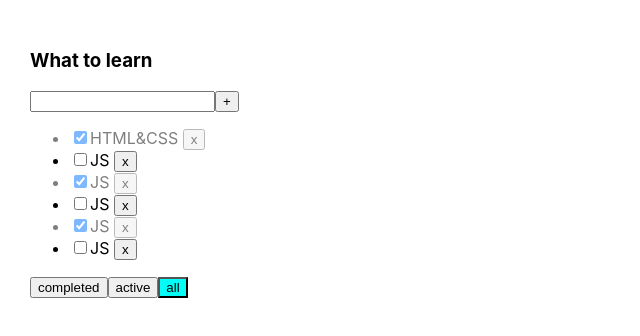
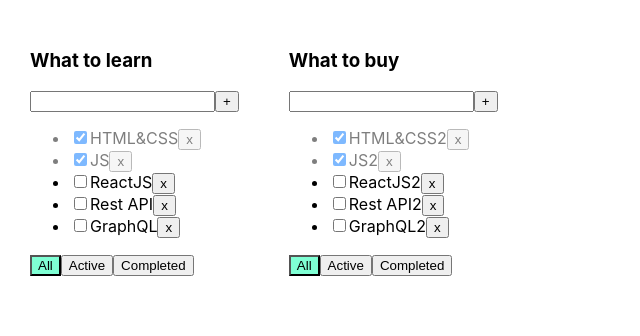
Before and after one commit to DavidPoshelyk/Todolist, a React (Create React App) app: page / in a window 1280 px wide. Shown: the top 336 px of the page, without its empty margins (0-640 px from the left). Built offline with nearby package versions, Linux system fonts and the light colour scheme.

Commit message:
Merge remote-tracking branch 'origin/main'

```diff
--- a/src/App.css
+++ b/src/App.css
@@ -6,13 +6,19 @@
 .App > div {
   margin-right: 50px;
 }
+
+.error {
+  border: red 1px solid;
+}
+
+.error-message {
+  color: red;
+}
+
+.active-filter {
+  background-color: aquamarine;
+}
+
 .is-done {
   opacity: 0.5;
 }
-.active{
-  background-color: #00fff7;
-}
-.error{
-  outline: none;
-  border-color: red;
-}
--- a/src/App.tsx
+++ b/src/App.tsx
@@ -1,77 +1,95 @@
 import React, {useState} from 'react';
+import './App.css';
+import {Todolist} from './Todolist';
 import {v1} from 'uuid';
-import './App.css';
-import {TodoList} from "./TodoList";
 
-
-export type  FilterType = 'all' | 'completed' | 'active'
-
-export type TaskType = {
-    id: string
+export type FilterValuesType = "all" | "active" | "completed";
+export type todolistsType = {
+    id:string
     title: string
-    isDone: boolean
+    filter:FilterValuesType
 }
-
 function App() {
 
 
+    let todolistID1=v1();
+    let todolistID2=v1();
 
-    let [tasks, setTasks] = useState<Array<TaskType>>([
-        {id: v1(), title: "HTML&CSS", isDone: true},
-        {id: v1(), title: "JS", isDone: false},
-        {id: v1(), title: "JS", isDone: true},
-        {id: v1(), title: "JS", isDone: false},
-        {id: v1(), title: "JS", isDone: true},
-        {id: v1(), title: "JS", isDone: false},
-    ]);
-    const [filter, setFilter] = useState<FilterType>('all')
-    const RemoveTask = (taskId: string) => {
-        let tasks01 = tasks.filter(t => t.id !== taskId)
-        setTasks(tasks01)
-    }
-    const ChangeFilter = (value: FilterType) => {
-        setFilter(value);
+    let [todolists, setTodolists] = useState<Array<todolistsType>>([
+        {id: todolistID1, title: 'What to learn', filter: 'all'},
+        {id: todolistID2, title: 'What to buy', filter: 'all'},
+    ])
+
+    let [tasks, setTasks] = useState({
+        [todolistID1]:[
+            {id: v1(), title: "HTML&CSS", isDone: true},
+            {id: v1(), title: "JS", isDone: true},
+            {id: v1(), title: "ReactJS", isDone: false},
+            {id: v1(), title: "Rest API", isDone: false},
+            {id: v1(), title: "GraphQL", isDone: false},
+        ],
+        [todolistID2]:[
+            {id: v1(), title: "HTML&CSS2", isDone: true},
+            {id: v1(), title: "JS2", isDone: true},
+            {id: v1(), title: "ReactJS2", isDone: false},
+            {id: v1(), title: "Rest API2", isDone: false},
+            {id: v1(), title: "GraphQL2", isDone: false},
+        ]
+    });
+
+
+
+    function removeTask(todolistID:string, id: string) {
+        setTasks({...tasks, [todolistID]:tasks[todolistID].filter(t=> t.id !== id)})
     }
 
-    const changeTaskStatus = (taskID:string, isDone: boolean) => {
-        const updatedTasks = tasks.map(t => t.id === taskID ? {...t,isDone: isDone}:t)
-        setTasks(updatedTasks)
+    function addTask( todolistID:string, title: string) {
+      let newtasks = {id:v1(), title:title, isDone:false}
+        setTasks({...tasks,[todolistID]:[newtasks,...tasks[todolistID]]})
     }
 
-    const AddTask = (NewTaskTitle: string) => {
+    function changeStatus(todolistID:string, taskId: string, isDone: boolean) {
+        setTasks({...tasks,[todolistID]:tasks[todolistID].map(t => (t.id === taskId ? {...t, isDone: isDone} :t))});
+    }
 
-        const NewTask: TaskType = {
-            id: v1(),
-            title: NewTaskTitle,
-            isDone: false
-        }
-        setTasks([NewTask, ...tasks])
-    }
-    let tasksFortodolist = tasks;
-    if (filter === "completed") {
-        tasksFortodolist = tasks.filter(t => t.isDone === true);
-    }
-    if (filter === "active") {
-        tasksFortodolist = tasks.filter(t => t.isDone === false);
+
+
+
+    function changeFilter(todolostID: string, value: FilterValuesType) {
+         setTodolists(todolists.map(m=> m.id === todolostID? {...m,filter:value}:m))
+
     }
 
 
     return (
         <div className="App">
-            <TodoList
-                title="What to learn"
-                addTask={AddTask}
-                removetask={RemoveTask}
-                task={tasksFortodolist}
-                changeFilter={ChangeFilter}
-                filter={filter}
-                changeTaskStatus={changeTaskStatus}
-            />
+            {todolists.map(m => {
+                let tasksForTodolist = tasks[m.id];
+
+                if (m.filter === "active") {
+                    tasksForTodolist = tasks[m.id].filter(t => t.isDone === false);
+                }
+                if (m.filter === "completed") {
+                    tasksForTodolist = tasks[m.id].filter(t => t.isDone === true);
+                }
+                return(
+                    <Todolist
+                        todolistID={m.id}
+                        key={m.id}
+                        title={m.title}
+                        tasks={tasksForTodolist}
+                        removeTask={removeTask}
+                        changeFilter={changeFilter}
+                        addTask={addTask}
+                        changeTaskStatus={changeStatus}
+                        filter={m.filter}
+                    />
+                )
+
+            })}
 
         </div>
-
-    )
+    );
 }
 
-
 export default App;
--- a/src/Button.tsx
+++ /dev/null
@@ -1,16 +0,0 @@
-import React from 'react';
-
-type TypeButton = {
-    callBack: () => void
-    name: string,
-    className?:string
-}
-
-const Button = ({name, callBack, ...props}: TypeButton) => {
-
-    return (
-        <button className={props.className} onClick={callBack}>{name}</button>
-    )
-
-}
-export default Button;
--- a/src/InputTasks.tsx
+++ /dev/null
@@ -1,27 +0,0 @@
-import React, {KeyboardEvent, ChangeEvent} from 'react';
-
-type TypeInputTasks = {
-    addtask: () => void
-    setLocalTitle: (newTitle: string) => void
-    newTitle: string
-    className:string
-    setError:(error:boolean)=>void
-}
-
-const InputTasks = ({addtask, newTitle, setLocalTitle,setError, ...props}: TypeInputTasks) => {
-    const ChangeTitle = (e: ChangeEvent<HTMLInputElement>) => setLocalTitle(e.currentTarget.value)
-    const KeyPressTitle = (e: KeyboardEvent<HTMLInputElement>) => {
-        setError(false)
-        if (e.key === "Enter") {
-            addtask();
-        }
-    }
-
-    return (
-        <input className={props.className}
-            value={newTitle}
-            onChange={ChangeTitle}
-            onKeyPress={KeyPressTitle}
-        />)
-}
-export default InputTasks;
--- a/src/TodoList.tsx
+++ b/src/TodoList.tsx
@@ -1,78 +1,89 @@
-import React, {ChangeEvent, useState} from 'react';
-import {FilterType, TaskType} from "./App";
-import Button from './Button';
-import InputTasks from './InputTasks';
+import React, {ChangeEvent, KeyboardEvent, useState} from 'react';
+import {FilterValuesType} from './App';
+
+type TaskType = {
+    id: string
+    title: string
+    isDone: boolean
+}
+
+type PropsType = {
+    title: string
+    tasks: Array<TaskType>
+    removeTask: (todolistID:string, taskId: string) => void
+    changeFilter: (todolostID: string,value: FilterValuesType) => void
+    addTask: (todolostID: string,title: string) => void
+    changeTaskStatus: (todolistID:string, taskId: string, isDone: boolean) => void
+    filter: FilterValuesType
+    todolistID:string
+}
+
+export function Todolist({changeFilter,...props}: PropsType) {
+
+    let [title, setTitle] = useState("")
+    let [error, setError] = useState<string | null>(null)
+
+    const addTask = () => {
+        if (title.trim() !== "") {
+            props.addTask(props.todolistID, title.trim());
+            setTitle("");
+        } else {
+            setError("Title is required");
+        }
+    }
+
+    const onChangeHandler = (e: ChangeEvent<HTMLInputElement>) => {
+        setTitle(e.currentTarget.value)
+    }
+
+    const onKeyPressHandler = (e: KeyboardEvent<HTMLInputElement>) => {
+        setError(null);
+        if (e.charCode === 13) {
+            addTask();
+        }
+    }
+
+    const onAllClickHandler = () => changeFilter(props.todolistID,"all");
+    const onActiveClickHandler = () => changeFilter(props.todolistID,"active");
+    const onCompletedClickHandler = () => changeFilter(props.todolistID,"completed");
 
 
-type  PropsType = {
-    title: string
-    task: Array<TaskType>
-    removetask: (id: string) => void
-    changeFilter: (value: FilterType) => void
-    addTask: (newTitle: string) => void
-    filter: FilterType
-    changeTaskStatus: (taskID: string, isDone: boolean) => void
+    return <div>
+        <h3>{props.title}</h3>
+        <div>
+            <input value={title}
+                   onChange={onChangeHandler}
+                   onKeyPress={onKeyPressHandler}
+                   className={error ? "error" : ""}
+            />
+            <button onClick={addTask}>+</button>
+            {error && <div className="error-message">{error}</div>}
+        </div>
+        <ul>
+            {
+                props.tasks.map(t => {
+                    const onClickHandler = () => props.removeTask(props.todolistID,t.id)
+                    const onChangeHandler = (e: ChangeEvent<HTMLInputElement>) => {
+                        props.changeTaskStatus(props.todolistID, t.id, e.currentTarget.checked);
+                    }
+
+                    return <li key={t.id} className={t.isDone ? "is-done" : ""}>
+                        <input type="checkbox"
+                               onChange={onChangeHandler}
+                               checked={t.isDone}/>
+                        <span>{t.title}</span>
+                        <button onClick={onClickHandler}>x</button>
+                    </li>
+                })
+            }
+        </ul>
+        <div>
+            <button className={props.filter === 'all' ? "active-filter" : ""}
+                    onClick={onAllClickHandler}>All</button>
+            <button className={props.filter === 'active' ? "active-filter" : ""}
+                onClick={onActiveClickHandler}>Active</button>
+            <button className={props.filter === 'completed' ? "active-filter" : ""}
+                onClick={onCompletedClickHandler}>Completed</button>
+        </div>
+    </div>
 }
-
-
-export function TodoList({addTask, changeFilter, title, changeTaskStatus, ...props}: PropsType) {
-    //Filter
-    const AllClick = () => {
-        changeFilter('all')
-    }
-    const CompletedClick = () => {
-        changeFilter('completed')
-    }
-    const ActiveClick = () => {
-        changeFilter('active')
-    }
-
-    const [error, setError] = useState<boolean>(false)
-    const errorMessage = error ? <div style={{color: 'red'}}>Title is required!</div> : null
-    //add
-    const [newTitle, setLocalTitle] = useState<string>('')
-    const Addtask = () => {
-        const trimend = newTitle.trim()
-        if (trimend) {
-            setError(false)
-            addTask(newTitle)
-            setLocalTitle('')
-        } else {
-            setError(true)
-        }
-
-
-    }
-
-    const tasksJSX = props.task.map(t => {
-        const RemoveTask = () => {props.removetask(t.id)}
-        const ChangeInput = (e: ChangeEvent<HTMLInputElement>) => changeTaskStatus(t.id, e.currentTarget.checked)
-
-        return (
-            <li key={t.id} className={t.isDone ? 'is-done' : ''}>
-                <input type="checkbox" checked={t.isDone} onChange={ChangeInput}/>
-                <span>{t.title} </span>
-                <button onClick={RemoveTask}>x</button>
-            </li>)
-
-    })
-    return (
-        < div>
-            <h3>{title}</h3>
-            <div>
-                <InputTasks className={error ? "error" : ''} addtask={Addtask} setError={setError}newTitle={newTitle}
-                            setLocalTitle={setLocalTitle}/>
-                <Button callBack={Addtask} name={'+'}/>
-                {errorMessage}
-            </div>
-            <ul>
-                {tasksJSX}
-            </ul>
-            <Button className={props.filter === "completed" ? "active" : ''} callBack={CompletedClick}
-                    name={'completed'}/>
-            <Button className={props.filter === "active" ? "active" : ''} callBack={ActiveClick} name={'active'}/>
-            <Button className={props.filter === "all" ? "active" : ''} callBack={AllClick} name={'all'}/>
-
-        </div>
-    )
-}
--- a/src/index.tsx
+++ b/src/index.tsx
@@ -1,11 +1,10 @@
 import React from 'react';
 import ReactDOM from 'react-dom';
 import './index.css';
-import App from "./App";
+import App from './App';
 import * as serviceWorker from './serviceWorker';
 
-ReactDOM.render( <App /> ,
-    document.getElementById('root'));
+ReactDOM.render(<App />,  document.getElementById('root'));
 
 // If you want your app to work offline and load faster, you can change
 // unregister() to register() below. Note this comes with some pitfalls.
```
